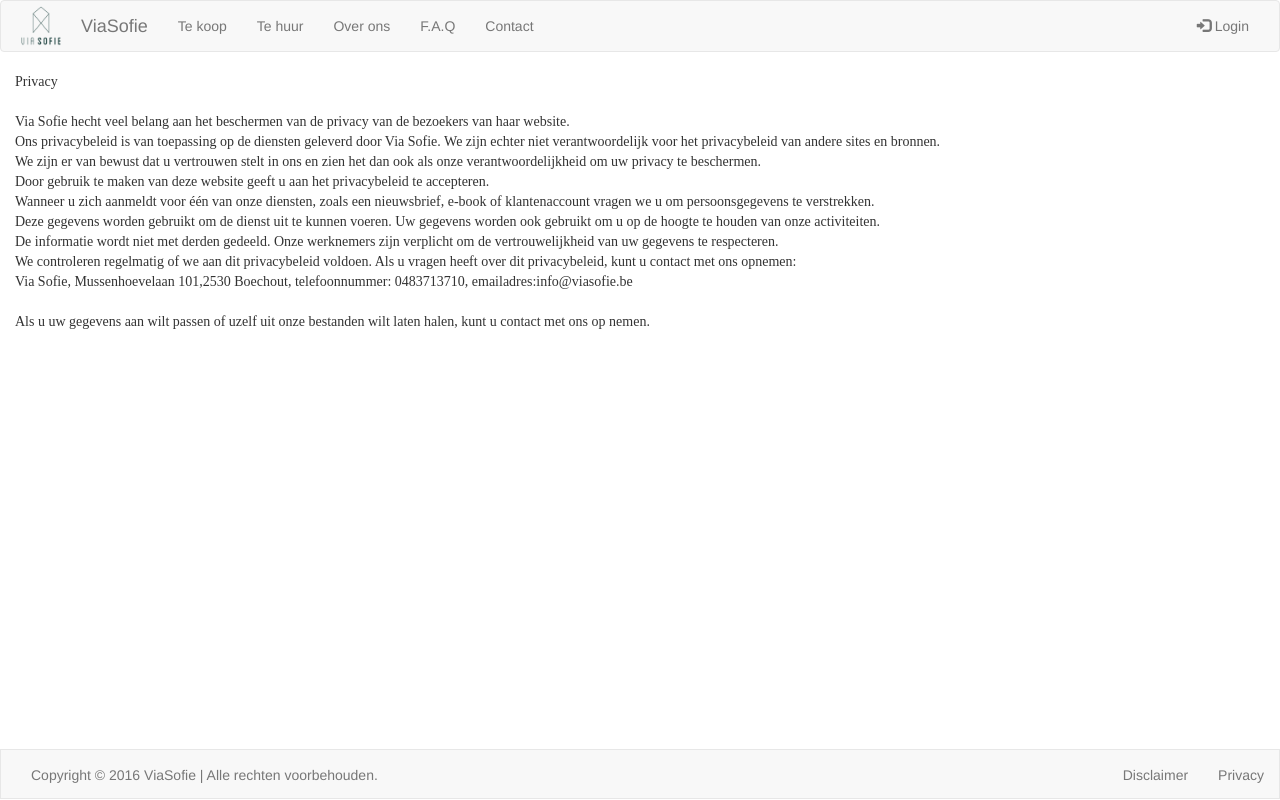
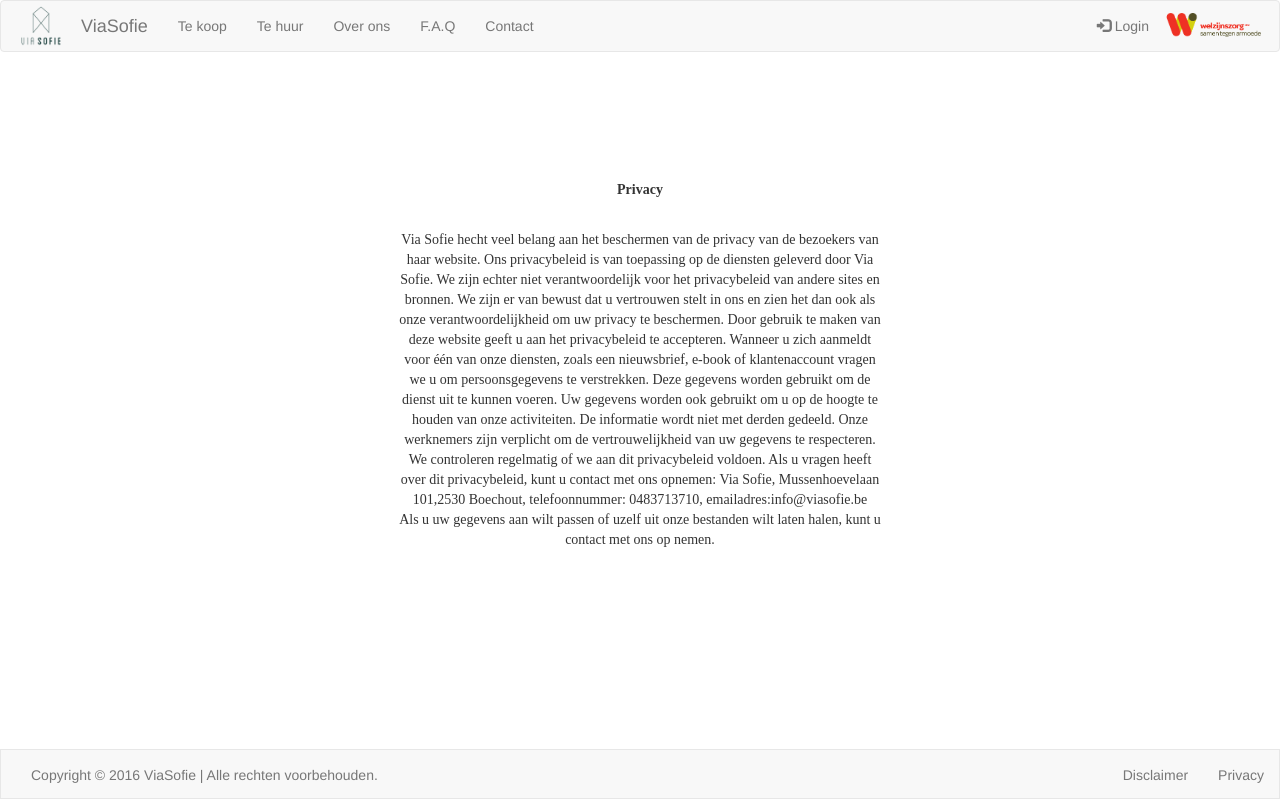
Before and after one commit to oliviervanbulck/viasofie, a Django app: page /privacy/ in a window 1280 px wide. Run offline with Django 3.2, Linux system fonts and the light colour scheme; some libraries are stand-ins or nearby versions.

Commit message:
Adding goed doel to master

```diff
--- a/ViaSofie/ViaSofie/templates/ViaSofie/master.html
+++ b/ViaSofie/ViaSofie/templates/ViaSofie/master.html
@@ -16,6 +16,18 @@
     {% block extrastyle %}{% endblock %}
 </head>
 <body>
+<style>
+    #goedDoel {
+        background-image: url({% static "ViaSofie/goedDoel.png" %});
+        background-size: contain;
+        background-repeat: no-repeat;
+        width: 100px;
+        height: 40px;
+margin-top: 5%;
+
+    }
+
+</style>
 
 <nav class="navbar navbar-default">
     <div class="container-fluid">
@@ -25,16 +37,21 @@
                 <span class="icon-bar"></span>
                 <span class="icon-bar"></span>
             </button>
-            <a style="float: left;" href="{% url 'index' %}"><img src="{% static "ViaSofie/logo.png" %}" alt="Logo" style="width: 50px;height:50px;"/></a>
+            <a style="float: left;" href="{% url 'index' %}"><img src="{% static "ViaSofie/logo.png" %}" alt="Logo"
+                                                                  style="width: 50px;height:50px;"/></a>
             <a class="navbar-brand" href="{% url 'index' %}">ViaSofie</a>
         </div>
         <div class="collapse navbar-collapse" id="viaSofieNavigation">
             <ul class="nav navbar-nav">
-                <li class="{% if nbar == 'te koop' %}active{% endif %}"><a href="{% url 'panden.index' %}">Te koop</a></li>
-                <li class="{% if nbar == 'te huur' %}active{% endif %}"><a href="{% url 'panden.index' %}">Te huur</a></li>
-                <li class="{% if nbar == 'about' %}active{% endif %}"><a href="{% url 'ViaSofie.about' %}">Over ons</a></li>
+                <li class="{% if nbar == 'te koop' %}active{% endif %}"><a href="{% url 'panden.index' %}">Te koop</a>
+                </li>
+                <li class="{% if nbar == 'te huur' %}active{% endif %}"><a href="{% url 'panden.index' %}">Te huur</a>
+                </li>
+                <li class="{% if nbar == 'about' %}active{% endif %}"><a href="{% url 'ViaSofie.about' %}">Over ons</a>
+                </li>
                 <li class="{% if nbar == 'F.A.Q' %}active{% endif %}"><a href="{% url 'ViaSofie.faq' %}">F.A.Q</a></li>
-                <li class="{% if nbar == 'contact' %}active{% endif %}"><a href="{% url 'ViaSofie.contact' %}">Contact</a></li>
+                <li class="{% if nbar == 'contact' %}active{% endif %}"><a
+                        href="{% url 'ViaSofie.contact' %}">Contact</a></li>
             </ul>
             {% if not user.is_authenticated %}
                 <ul class="nav navbar-nav navbar-right">
@@ -43,20 +60,27 @@
                             <span class="glyphicon glyphicon-log-in"></span> Login
                         </a>
                     </li>
+                    <li id="goedDoel" >
+                       <a href="http://www.welzijnszorg.be/"></a>
+
+                    </li>
                 </ul>
             {% else %}
                 <ul class="nav navbar-nav navbar-right">
                     <li class="dropdown">
-                        <a class="dropdown-toggle" data-toggle="dropdown" href="#">{{ user.first_name }} {{ user.last_name }}
+                        <a class="dropdown-toggle" data-toggle="dropdown"
+                           href="#">{{ user.first_name }} {{ user.last_name }}
                             <span class="caret"></span>
                         </a>
                         <ul class="dropdown-menu">
                             {% if user.is_superuser %}
-                                <li><a href="{% url "admin:index" %}"><span class="glyphicon glyphicon-cog"></span> Beheer</a></li>
+                                <li><a href="{% url "admin:index" %}"><span class="glyphicon glyphicon-cog"></span>
+                                    Beheer</a></li>
                             {% endif %}
                             <li><a href="#"><span class="glyphicon glyphicon-user"></span> Mijn profiel</a></li>
                             <li><a href="#"><span class="glyphicon glyphicon-file"></span> Mijn dossier</a></li>
-                            <li><a href="{% url "gebruikers.logout" %}"><span class="glyphicon glyphicon-log-out"></span> Uitloggen</a></li>
+                            <li><a href="{% url "gebruikers.logout" %}"><span
+                                    class="glyphicon glyphicon-log-out"></span> Uitloggen</a></li>
                         </ul>
                     </li>
                 </ul>
@@ -112,8 +136,10 @@
             <span class="navbar-brand text-muted">Copyright &copy; 2016 ViaSofie | Alle rechten voorbehouden.</span>
         </div>
         <ul class="nav navbar-nav navbar-right">
-            <li class="{% if nbar == 'disclaimer' %}active{% endif %}"><a href="{% url 'ViaSofie.disclaimer' %}">Disclaimer</a></li>
-            <li class="{% if nbar == 'privacy' %}active{% endif %}"><a href="{% url 'ViaSofie.privacy' %}">Privacy</a></li>
+            <li class="{% if nbar == 'disclaimer' %}active{% endif %}"><a href="{% url 'ViaSofie.disclaimer' %}">Disclaimer</a>
+            </li>
+            <li class="{% if nbar == 'privacy' %}active{% endif %}"><a href="{% url 'ViaSofie.privacy' %}">Privacy</a>
+            </li>
         </ul>
     </div>
 </nav>
--- a/ViaSofie/ViaSofie/templates/ViaSofie/privacy.html
+++ b/ViaSofie/ViaSofie/templates/ViaSofie/privacy.html
@@ -5,28 +5,32 @@
     <style>
         #main {
             font-family: RopaSansPro-Italic;
+            margin-left: 30%;
+            margin-right: 30%;
+            margin-top: 10%;
+            margin-bot: 50%;
         }
     </style>
-    <div id="main" class="container-fluid bg-2 text-left">
-        Privacy<br>
+    <div id="main" class="container-fluid bg-2 text-center">
+        <p><b> Privacy</b></p><br>
+
+        Via Sofie hecht veel belang aan het beschermen van de privacy van de bezoekers van haar website.
+        Ons privacybeleid is van toepassing op de diensten geleverd door Via Sofie. We zijn echter niet verantwoordelijk
+        voor het privacybeleid van andere sites en bronnen.
+        We zijn er van bewust dat u vertrouwen stelt in ons en zien het dan ook als onze verantwoordelijkheid om uw
+        privacy te beschermen.
+        Door gebruik te maken van deze website geeft u aan het privacybeleid te accepteren.
+        Wanneer u zich aanmeldt voor één van onze diensten, zoals een nieuwsbrief, e-book of klantenaccount vragen we u
+        om persoonsgegevens te verstrekken.
+        Deze gegevens worden gebruikt om de dienst uit te kunnen voeren. Uw gegevens worden ook gebruikt om u op de
+        hoogte te houden van onze activiteiten.
+        De informatie wordt niet met derden gedeeld. Onze werknemers zijn verplicht om de vertrouwelijkheid van uw
+        gegevens te respecteren.
+        We controleren regelmatig of we aan dit privacybeleid voldoen. Als u vragen heeft over dit privacybeleid, kunt u
+        contact met ons opnemen:
+        Via Sofie, Mussenhoevelaan 101,2530 Boechout, telefoonnummer: 0483713710, emailadres:info@viasofie.be
         <br>
-        Via Sofie hecht veel belang aan het beschermen van de privacy van de bezoekers van haar website.<br>
-        Ons privacybeleid is van toepassing op de diensten geleverd door Via Sofie. We zijn echter niet verantwoordelijk
-        voor het privacybeleid van andere sites en bronnen.<br>
-        We zijn er van bewust dat u vertrouwen stelt in ons en zien het dan ook als onze verantwoordelijkheid om uw
-        privacy te beschermen.<br>
-        Door gebruik te maken van deze website geeft u aan het privacybeleid te accepteren.<br>
-        Wanneer u zich aanmeldt voor één van onze diensten, zoals een nieuwsbrief, e-book of klantenaccount vragen we u
-        om persoonsgegevens te verstrekken. <br>
-        Deze gegevens worden gebruikt om de dienst uit te kunnen voeren. Uw gegevens worden ook gebruikt om u op de
-        hoogte te houden van onze activiteiten.<br>
-        De informatie wordt niet met derden gedeeld. Onze werknemers zijn verplicht om de vertrouwelijkheid van uw
-        gegevens te respecteren.<br>
-        We controleren regelmatig of we aan dit privacybeleid voldoen. Als u vragen heeft over dit privacybeleid, kunt u
-        contact met ons opnemen:<br>
-        Via Sofie, Mussenhoevelaan 101,2530 Boechout, telefoonnummer: 0483713710, emailadres:info@viasofie.be<br>
-        <br>
-        Als u uw gegevens aan wilt passen of uzelf uit onze bestanden wilt laten halen, kunt u contact met ons op nemen.<br>
+        Als u uw gegevens aan wilt passen of uzelf uit onze bestanden wilt laten halen, kunt u contact met ons op nemen.
 
 
     </div>
```
Also changed, not shown: ViaSofie/ViaSofie/templates/ViaSofie/disclaimer.html (+14 -10 lines), ViaSofie/ViaSofie/static/ViaSofie/goedDoel.png (added).
